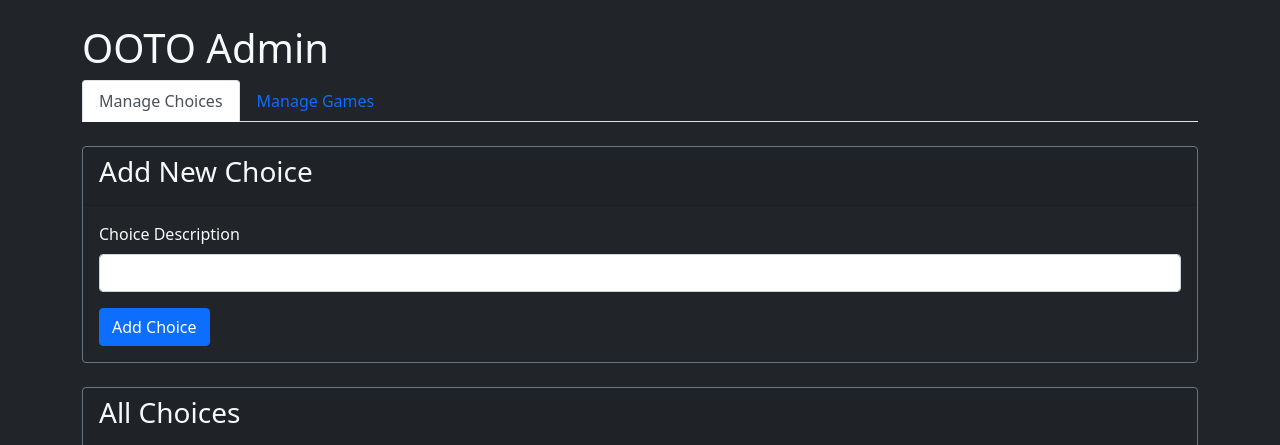
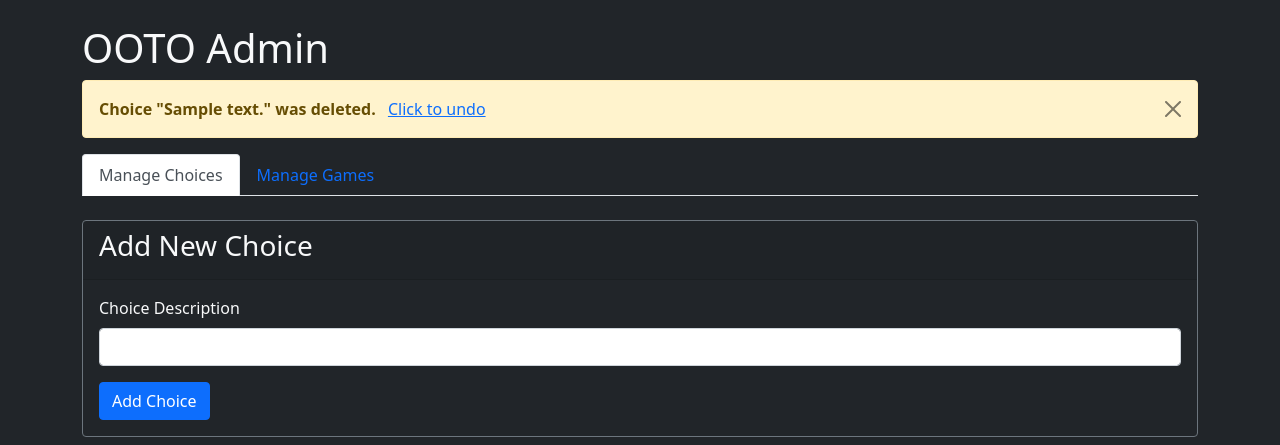
Before and after one commit to vpaone59/One-Or-The-Other, a Django app: template site/ooto/templates/ooto/admin.html in a window 1280 px wide. Shown: the part 56-501 px from the top of the page. Run offline with Django 5.2, Linux system fonts and the light colour scheme; the template is opened without the code that fills it: most values are stand-ins (such as "Sample title", 1, 10 or a date in 2020).

Commit message:
Added undo deleting a choice feature

```diff
--- a/site/ooto/templates/ooto/admin.html
+++ b/site/ooto/templates/ooto/admin.html
@@ -3,6 +3,18 @@
 {% block content %}
     <div class="container text-light py-4">
         <h1>OOTO Admin</h1>
+        <!-- Display undo message if a choice was recently deleted -->
+        {% if recently_deleted_choice %}
+            <div class="alert alert-warning alert-dismissible fade show" role="alert">
+                <strong>Choice "{{ recently_deleted_choice.description }}" was deleted.</strong>
+                <a href="{% url 'admin_undo_delete_choice' recently_deleted_choice.id %}"
+                   class="ms-2">Click to undo</a>
+                <button type="button"
+                        class="btn-close"
+                        data-bs-dismiss="alert"
+                        aria-label="Close"></button>
+            </div>
+        {% endif %}
         <!-- Tabs for different admin sections -->
         <ul class="nav nav-tabs mb-4" id="adminTabs" role="tablist">
             <li class="nav-item" role="presentation">
@@ -82,7 +94,7 @@
                                         </tr>
                                     {% empty %}
                                         <tr>
-                                            <td colspan="3" class="text-center">No choices available</td>
+                                            <td colspan="4" class="text-center">No choices available</td>
                                         </tr>
                                     {% endfor %}
                                 </tbody>
@@ -96,6 +108,7 @@
                  id="games"
                  role="tabpanel"
                  aria-labelledby="games-tab">
+                <!-- Games content unchanged -->
                 <div class="card bg-dark border-secondary mb-4">
                     <div class="card-header">
                         <h2 class="h3">Create New Game</h2>
--- a/site/ooto/urls.py
+++ b/site/ooto/urls.py
@@ -8,6 +8,7 @@ from .views import (
     admin_add_choice,
     admin_add_game,
     admin_delete_choice,
+    admin_undo_delete_choice,
 )
 
 urlpatterns = [
@@ -23,4 +24,9 @@ urlpatterns = [
         admin_delete_choice,
         name="admin_delete_choice",
     ),
+    path(
+        "admin/undo-delete-choice/<int:choice_id>/",
+        admin_undo_delete_choice,
+        name="admin_undo_delete_choice",
+    ),
 ]
```
Also changed, not shown: site/ooto/views.py (+47 -1 lines).
